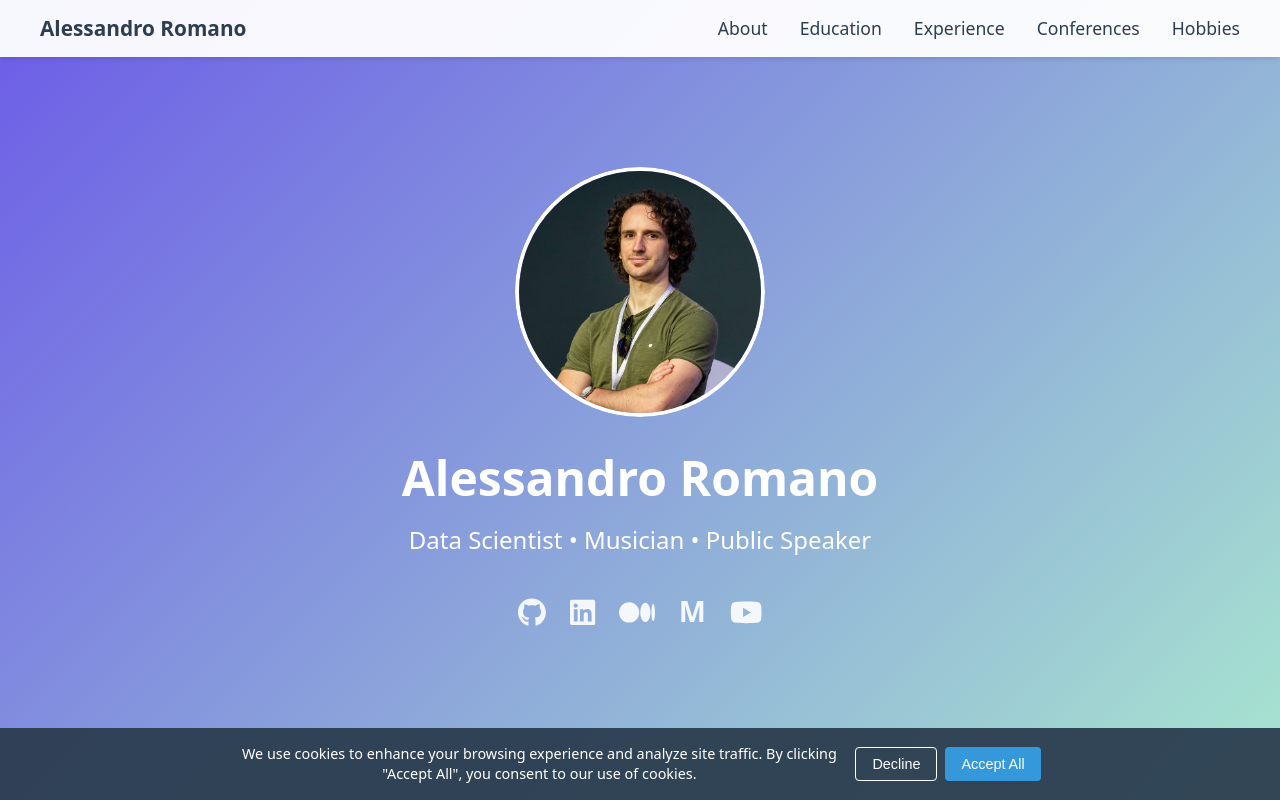
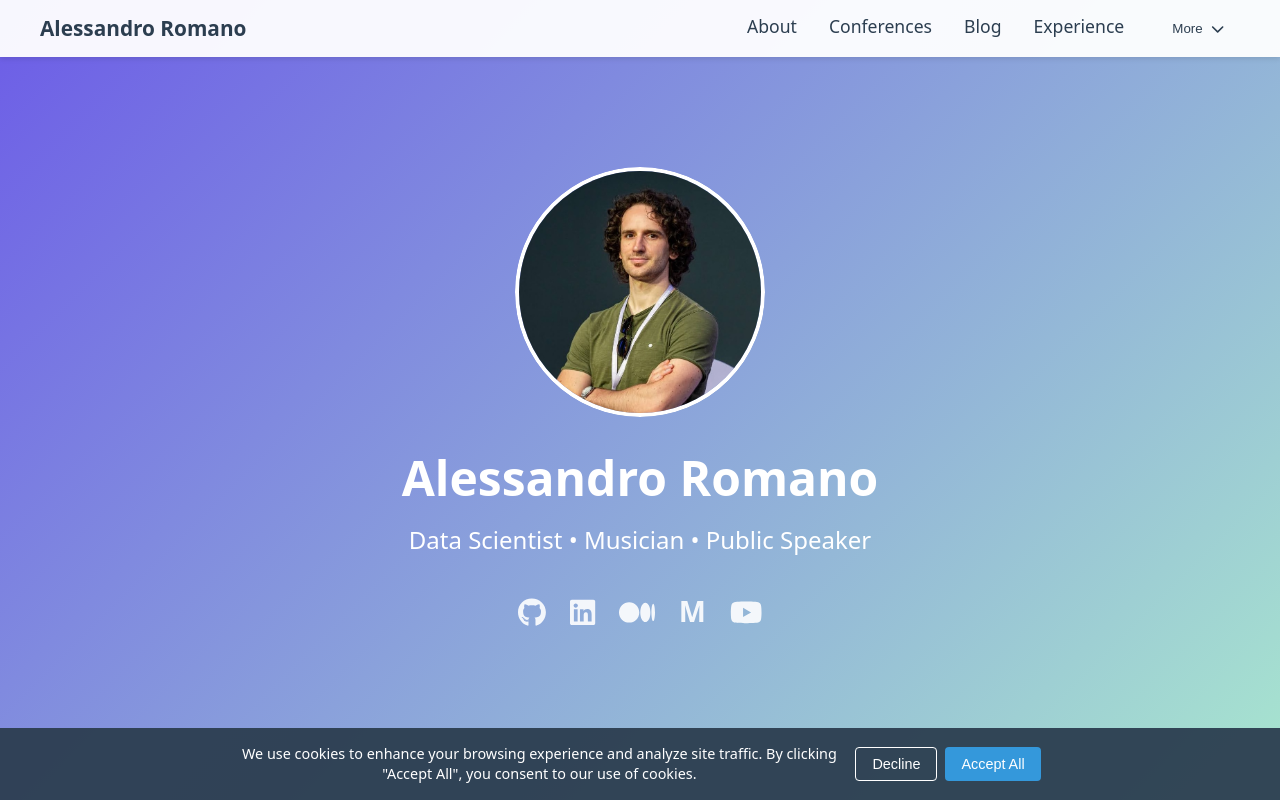
Before and after one commit to pigna90/aromano-dev, a React (Vite) app: page / in a window 1280 px wide. Shown: the top 800 px of the page. Built offline with nearby package versions, Linux system fonts and the light colour scheme; no server answers.

Commit message:
Improve navbar

```diff
--- a/src/components/Navbar.jsx
+++ b/src/components/Navbar.jsx
@@ -1,8 +1,8 @@
 import { Link } from 'react-scroll';
 import styled from 'styled-components';
-import { useState } from 'react';
+import { useState, useRef, useEffect } from 'react';
 import { FontAwesomeIcon } from '@fortawesome/react-fontawesome';
-import { faBars, faTimes } from '@fortawesome/free-solid-svg-icons';
+import { faBars, faTimes, faChevronDown, faBlog, faHeart, faEnvelope } from '@fortawesome/free-solid-svg-icons';
 
 const Nav = styled.nav`
   position: fixed;
@@ -37,6 +37,19 @@ const NavLinks = styled.ul`
   display: flex;
   list-style: none;
   gap: 2rem;
+
+  .desktop-only {
+    @media (max-width: 768px) {
+      display: none;
+    }
+  }
+
+  .mobile-only {
+    display: none;
+    @media (max-width: 768px) {
+      display: block;
+    }
+  }
 
   @media (max-width: 768px) {
     display: ${props => props.$isOpen ? 'flex' : 'none'};
@@ -96,8 +109,122 @@ const MenuButton = styled.button`
   }
 `;
 
+const DropdownMenu = styled.div`
+  position: relative;
+  display: inline-block;
+`;
+
+const DropdownButton = styled.button`
+  background: none;
+  border: none;
+  color: #2c3e50;
+  font-weight: 500;
+  cursor: pointer;
+  display: flex;
+  align-items: center;
+  gap: 0.5rem;
+  padding: 0.5rem 1rem;
+  transition: all 0.3s ease;
+  position: relative;
+
+  &:hover {
+    color: #3498db;
+  }
+
+  .icon {
+    transition: transform 0.3s ease;
+    transform: ${props => props.$isOpen ? 'rotate(180deg)' : 'rotate(0)'};
+  }
+
+  @media (max-width: 768px) {
+    width: 100%;
+    justify-content: center;
+  }
+`;
+
+const DropdownContent = styled.div`
+  position: absolute;
+  top: 100%;
+  right: 0;
+  background-color: white;
+  min-width: 200px;
+  box-shadow: 0 4px 12px rgba(0, 0, 0, 0.1);
+  border-radius: 8px;
+  padding: 0.5rem;
+  opacity: ${props => props.$isOpen ? '1' : '0'};
+  visibility: ${props => props.$isOpen ? 'visible' : 'hidden'};
+  transform: ${props => props.$isOpen ? 'translateY(0)' : 'translateY(-10px)'};
+  transition: all 0.3s ease;
+  z-index: 1000;
+
+  @media (max-width: 768px) {
+    position: static;
+    box-shadow: none;
+    padding: 0;
+    margin-top: 0.5rem;
+    background: transparent;
+  }
+`;
+
+const DropdownLink = styled(NavLink)`
+  display: block;
+  padding: 0.75rem 1rem;
+  color: #2c3e50;
+  text-decoration: none;
+  border-radius: 6px;
+  transition: all 0.2s ease;
+
+  &:hover {
+    background: rgba(52, 152, 219, 0.1);
+    color: #3498db;
+  }
+
+  &.active {
+    background: rgba(52, 152, 219, 0.1);
+    color: #3498db;
+  }
+
+  @media (max-width: 768px) {
+    padding: 0.5rem 1rem;
+  }
+`;
+
+const IconLink = styled(NavLink)`
+  display: flex;
+  align-items: center;
+  justify-content: center;
+  width: 40px;
+  height: 40px;
+  border-radius: 50%;
+  background: ${props => props.$isActive ? 'rgba(52, 152, 219, 0.1)' : 'transparent'};
+  transition: all 0.3s ease;
+
+  &:hover {
+    background: rgba(52, 152, 219, 0.1);
+    transform: translateY(-2px);
+  }
+
+  @media (max-width: 768px) {
+    width: 100%;
+    height: auto;
+    padding: 0.5rem;
+    border-radius: 8px;
+    justify-content: flex-start;
+    gap: 0.5rem;
+  }
+`;
+
+const IconText = styled.span`
+  display: none;
+  @media (max-width: 768px) {
+    display: inline;
+  }
+`;
+
 const Navbar = () => {
   const [isOpen, setIsOpen] = useState(false);
+  const [isDropdownOpen, setIsDropdownOpen] = useState(false);
+  const dropdownRef = useRef(null);
 
   const toggleMenu = () => {
     setIsOpen(!isOpen);
@@ -105,7 +232,26 @@ const Navbar = () => {
 
   const closeMenu = () => {
     setIsOpen(false);
+    setIsDropdownOpen(false);
   };
+
+  const toggleDropdown = (e) => {
+    e.stopPropagation();
+    setIsDropdownOpen(!isDropdownOpen);
+  };
+
+  useEffect(() => {
+    const handleClickOutside = (event) => {
+      if (dropdownRef.current && !dropdownRef.current.contains(event.target)) {
+        setIsDropdownOpen(false);
+      }
+    };
+
+    document.addEventListener('mousedown', handleClickOutside);
+    return () => {
+      document.removeEventListener('mousedown', handleClickOutside);
+    };
+  }, []);
 
   return (
     <Nav>
@@ -130,7 +276,7 @@ const Navbar = () => {
           </li>
           <li>
             <NavLink
-              to="education"
+              to="conferences"
               spy={true}
               smooth={true}
               offset={-70}
@@ -138,7 +284,20 @@ const Navbar = () => {
               activeClass="active"
               onClick={closeMenu}
             >
-              Education
+              Conferences
+            </NavLink>
+          </li>
+          <li>
+            <NavLink
+              to="blog"
+              spy={true}
+              smooth={true}
+              offset={-70}
+              duration={500}
+              activeClass="active"
+              onClick={closeMenu}
+            >
+              Blog
             </NavLink>
           </li>
           <li>
@@ -154,9 +313,55 @@ const Navbar = () => {
               Experience
             </NavLink>
           </li>
-          <li>
+          <li className="desktop-only" ref={dropdownRef}>
+            <DropdownMenu>
+              <DropdownButton
+                onClick={toggleDropdown}
+                $isOpen={isDropdownOpen}
+              >
+                More
+                <FontAwesomeIcon icon={faChevronDown} className="icon" />
+              </DropdownButton>
+              <DropdownContent $isOpen={isDropdownOpen}>
+                <DropdownLink
+                  to="education"
+                  spy={true}
+                  smooth={true}
+                  offset={-70}
+                  duration={500}
+                  activeClass="active"
+                  onClick={closeMenu}
+                >
+                  Education
+                </DropdownLink>
+                <DropdownLink
+                  to="hobbies"
+                  spy={true}
+                  smooth={true}
+                  offset={-70}
+                  duration={500}
+                  activeClass="active"
+                  onClick={closeMenu}
+                >
+                  Hobbies
+                </DropdownLink>
+                <DropdownLink
+                  to="contact"
+                  spy={true}
+                  smooth={true}
+                  offset={-70}
+                  duration={500}
+                  activeClass="active"
+                  onClick={closeMenu}
+                >
+                  Contact
+                </DropdownLink>
+              </DropdownContent>
+            </DropdownMenu>
+          </li>
+          <li className="mobile-only">
             <NavLink
-              to="conferences"
+              to="education"
               spy={true}
               smooth={true}
               offset={-70}
@@ -164,10 +369,10 @@ const Navbar = () => {
               activeClass="active"
               onClick={closeMenu}
             >
-              Conferences
+              Education
             </NavLink>
           </li>
-          <li>
+          <li className="mobile-only">
             <NavLink
               to="hobbies"
               spy={true}
@@ -180,6 +385,19 @@ const Navbar = () => {
               Hobbies
             </NavLink>
           </li>
+          <li className="mobile-only">
+            <NavLink
+              to="contact"
+              spy={true}
+              smooth={true}
+              offset={-70}
+              duration={500}
+              activeClass="active"
+              onClick={closeMenu}
+            >
+              Contact
+            </NavLink>
+          </li>
         </NavLinks>
       </NavContent>
     </Nav>
```
